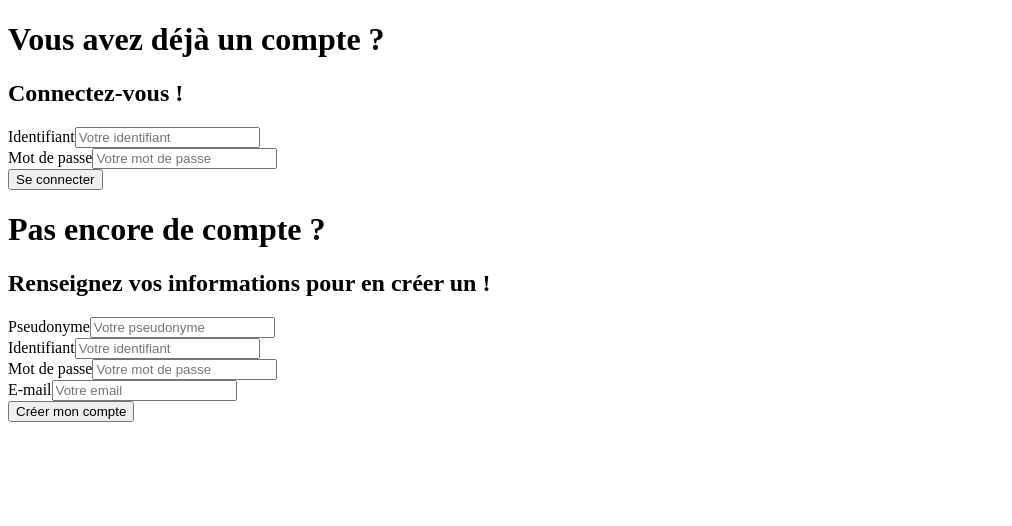
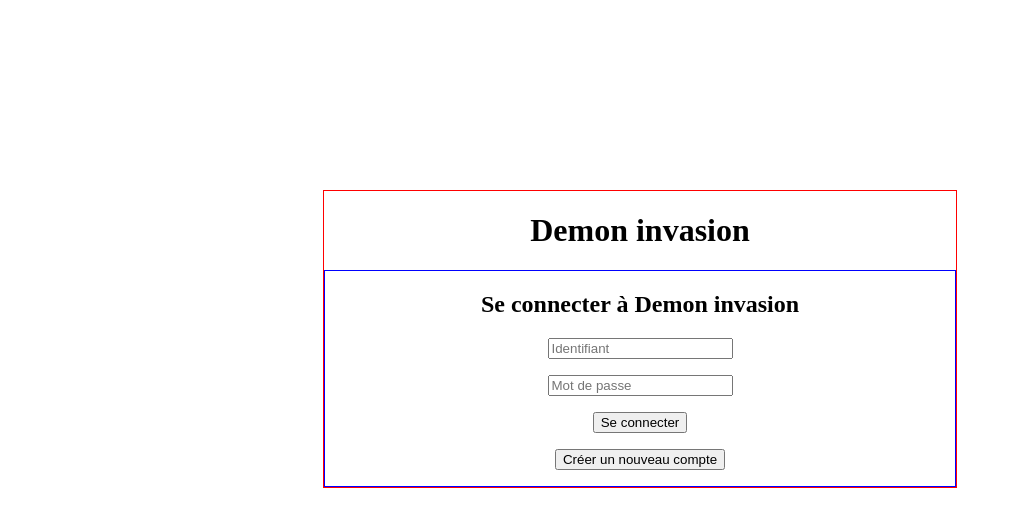
Before and after one commit to YouZak4/demon_invasion_front, a Vue app: page /login in a window 1280 px wide. Shown: the top 526 px of the page, without its empty margins (0-1012 px from the left). Built offline with nearby package versions, Linux system fonts and the light colour scheme; the HTML template or start-up script is replaced by a standard one.

Commit message:
refactor: login / register

```diff
--- a/src/services/api.ts
+++ b/src/services/api.ts
@@ -3,7 +3,7 @@ import router from "@/router";
 import { useAuthStore } from "@/stores/auth";
 
 const api = axios.create({
-    baseURL: "http://localhost:8085",
+    baseURL: "http://localhost:8085/api",
 });
 
 api.interceptors.request.use((config) => {
--- a/src/views/loginView.vue
+++ b/src/views/loginView.vue
@@ -15,6 +15,7 @@ const motDePasseRegister = ref("");
 const emailRegister = ref("");
 const erreur = ref<string | null>(null);
 const isLoading = ref(false);
+const isRegister = ref(true);
 
 async function login() {
     erreur.value = null;
@@ -24,7 +25,6 @@ async function login() {
             identifiant: identifiantLogin.value,
             motDePasse: motDePasseLogin.value,
         });
-
         auth.setAuth(data);
         await router.push("/");
     } catch (e: any) {
@@ -44,9 +44,8 @@ async function register() {
             motDePasse: motDePasseRegister.value,
             email: emailRegister.value,
         });
-
-        auth.setAuth(data); // ← idem
-        await router.push("/");
+        console.log(data);
+        isRegister.value = true;
     } catch (e: any) {
         erreur.value = e.response?.data || "Erreur de connexion.";
     } finally {
@@ -56,81 +55,134 @@ async function register() {
 </script>
 
 <template>
-    <div class="login-container">
+    <div class="main-container">
+        <h1>Demon invasion</h1>
+        <div v-if="isRegister" class="login-container">
             <form @submit.prevent="login">
-            <h1>Vous avez déjà un compte ?</h1>
-            <h2>Connectez-vous !</h2>
-            <div>
-                <label>Identifiant</label>
+                <h2>Se connecter à Demon invasion</h2>
+                <div class="login-input">
                     <input
                         v-model="identifiantLogin"
                         type="text"
-                    placeholder="Votre identifiant"
+                        placeholder="Identifiant"
                         required
                     />
                 </div>
-
-            <div>
-                <label>Mot de passe</label>
+                <div class="login-input">
                     <input
                         v-model="motDePasseLogin"
                         type="password"
-                    placeholder="Votre mot de passe"
+                        placeholder="Mot de passe"
                         required
                     />
                 </div>
 
                 <p v-if="erreur" class="erreur">{{ erreur }}</p>
 
-            <button type="submit" :disabled="isLoading">
+                <button
+                    type="submit"
+                    class="login-button"
+                    :disabled="isLoading"
+                >
                     {{ isLoading ? "Connexion..." : "Se connecter" }}
                 </button>
+
+                <button
+                    type="button"
+                    class="login-button"
+                    @click="isRegister = false"
+                >
+                    Créer un nouveau compte
+                </button>
             </form>
+        </div>
+        <div v-if="!isRegister" class="register-container">
             <form @submit.prevent="register">
-            <h1>Pas encore de compte ?</h1>
-            <h2>Renseignez vos informations pour en créer un !</h2>
-            <div>
-                <label>Pseudonyme</label>
+                <h2>Créez un compte pour jouer à Demon invasion</h2>
+                <div class="register-input">
                     <input
                         v-model="pseudoRegister"
                         type="text"
-                    placeholder="Votre pseudonyme"
+                        placeholder="Pseudonyme"
                         required
                     />
                 </div>
-            <div>
-                <label>Identifiant</label>
+                <div class="register-input">
                     <input
                         v-model="identifiantRegister"
                         type="text"
-                    placeholder="Votre identifiant"
+                        placeholder="Identifiant"
                         required
                     />
                 </div>
-            <div>
-                <label>Mot de passe</label>
+                <div class="register-input">
                     <input
                         v-model="motDePasseRegister"
                         type="password"
-                    placeholder="Votre mot de passe"
+                        placeholder="Mot de passe"
                         required
                     />
                 </div>
-            <div>
-                <label>E-mail</label>
+                <div class="register-input">
                     <input
                         v-model="emailRegister"
                         type="text"
-                    placeholder="Votre email"
+                        placeholder="E-mail"
                         required
                     />
                 </div>
 
                 <p v-if="erreur" class="erreur">{{ erreur }}</p>
 
-            <button type="submit" :disabled="isLoading">
+                <button
+                    type="submit"
+                    class="register-button"
+                    :disabled="isLoading"
+                >
                     {{ isLoading ? "Connexion..." : "Créer mon compte" }}
+                </button>
+                <button
+                    type="button"
+                    class="register-button"
+                    @click="isRegister = true"
+                >
+                    J'ai déjà un compte
                 </button>
             </form>
         </div>
+    </div>
 </template>
+<style scoped>
+.main-container {
+    width: 50%;
+    margin: 15% auto auto;
+    display: flex;
+    flex-direction: column;
+    text-align: center;
+    border: red 1px solid;
+    .login-container {
+        display: flex;
+        flex-direction: column;
+        border: 1px solid blue;
+        .login-input {
+            margin: 1rem auto;
+        }
+        .login-button {
+            display: block;
+            margin: 1rem auto;
+        }
+    }
+    .register-container {
+        display: flex;
+        flex-direction: column;
+        border: 1px solid blue;
+        .register-input {
+            margin: 1rem auto;
+        }
+        .register-button {
+            display: block;
+            margin: 1rem auto;
+        }
+    }
+}
+</style>
```
Lines whose indentation alone changed are shown as unchanged.
